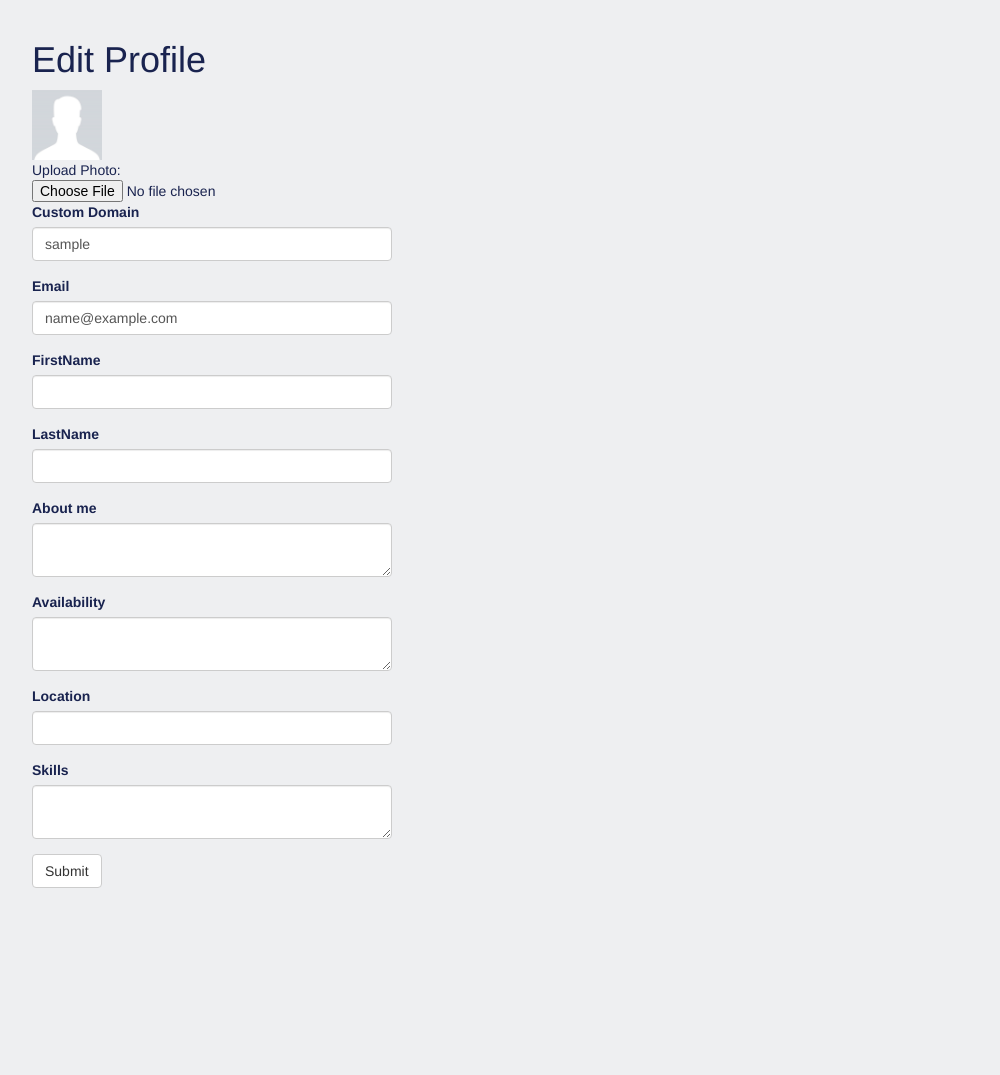
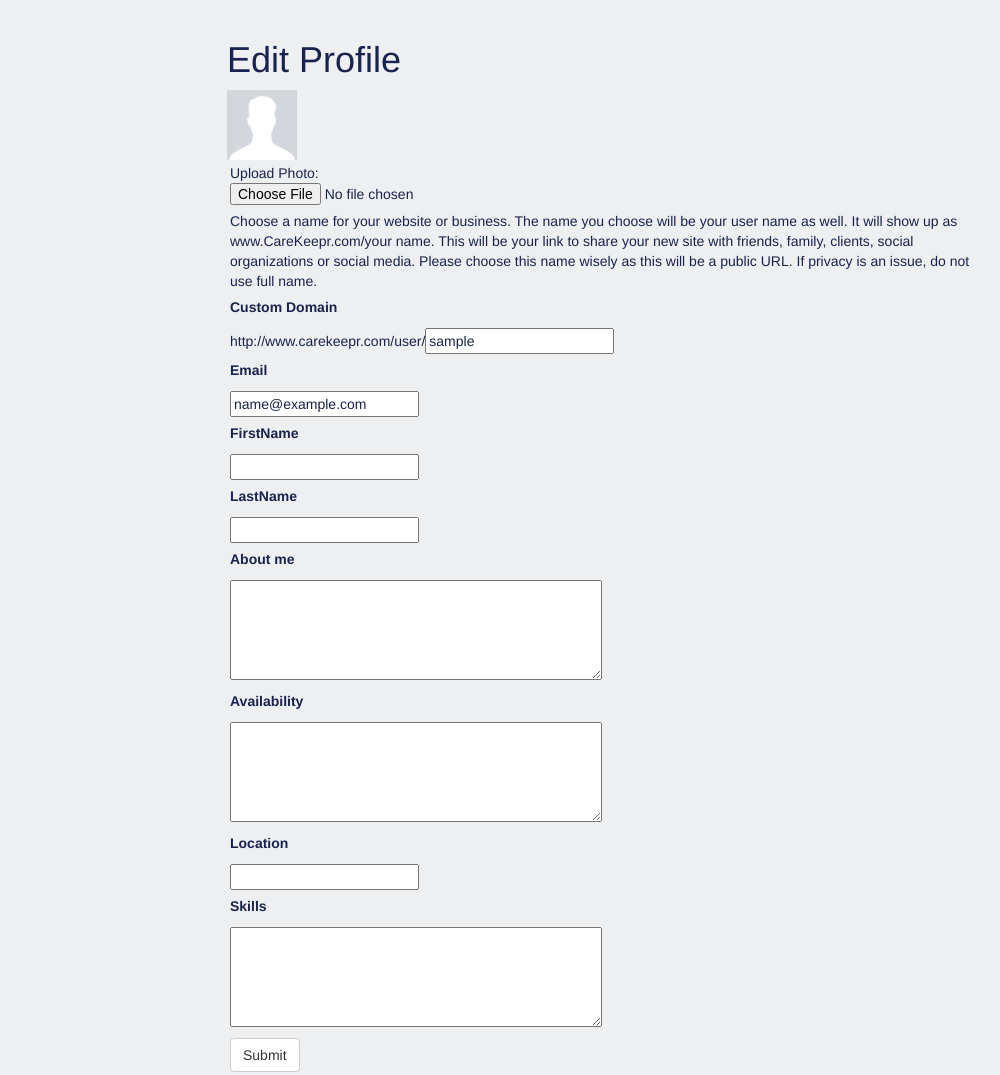
Before and after one commit to startupsandcode/flask-tutorial, a Flask app: page /edit_profile in a window 1280 px wide. Shown: the part 52-1127 px from the top of the page, without its empty margins (38-1038 px from the left). Before the commit the page ends 940 px from the top, so only its background shows below. Run offline with Flask 2, Linux system fonts and the light colour scheme; the visitor is signed in with stand-in values (Sample User, id 1); data comes from the database, SQL or seed files in the repository; both versions use the stored data as it was after the commit; some libraries are stand-ins or nearby versions.

Commit message:
updated profile

```diff
--- a/app/static/css/main.scss.css
+++ b/app/static/css/main.scss.css
@@ -33,3 +33,10 @@ body {
 .careseeker {
   background-image: url("/static/img/caregiver.jpg");
   background-size: cover; }
+
+.profile div {
+  padding: 3px; }
+
+.profile textarea {
+  width: 50%;
+  height: 100px; }
--- a/app/templates/edit_profile.html
+++ b/app/templates/edit_profile.html
@@ -1,16 +1,29 @@
 {% extends "layout.html" %}
 {% import 'bootstrap/wtf.html' as wtf %}
 {% block app_content %}
-    <h1>Edit Profile</h1>
-    <div class="row">
-        <div class="col-md-4">
-            {% if photo %}
+<div class="row">
+        <div class="col-md-offset-2 col-md-8 profile">
+                <h1>Edit Profile</h1>
+                {% if photo %}
             <img class="profile-sm" id="preview" src="{{ photo }}" />
             {% else %}
             <img class='profile-sm' id="preview" src="{{ url_for('static', filename='img/default-image.jpg') }}" />
             {% endif %}
             <div>Upload Photo: <input type=file id="photo" name=photo></div>
-            {{ wtf.quick_form(form) }}
+            <form action="" method="post" class="form" role="form" _lpchecked="1">
+                <div class="description">
+                    Choose a name for your website or business. The name you choose will be your user name as well. It will show up as www.CareKeepr.com/your name. This will be your link to share your new site with friends, family, clients, social organizations or social media. Please choose this name wisely as this will be a public URL. If privacy is an issue, do not use full name.
+                </div>
+                <div>{{ form.username.label }}</div><div>http://www.carekeepr.com/user/{{ form.username(class="form_control") }}</div>
+                <div>{{ form.email.label }}</div><div>{{ form.email(class="form_control") }}</div>
+                <div>{{ form.firstName.label }}</div><div>{{ form.firstName(class="form_control") }}</div>
+                <div>{{ form.lastName.label }}</div><div>{{ form.lastName(class="form_control") }}</div>
+                <div>{{ form.about_me.label }}</div><div>{{ form.about_me(class="form_control") }}</div>
+                <div>{{ form.availability.label }}</div><div>{{ form.availability(class="form_control") }}</div>
+                <div>{{ form.location.label }}</div><div>{{ form.location(class="form_control") }}</div>
+                <div>{{ form.skills.label }}</div><div>{{ form.skills(class="form_control") }}</div>
+                <div> {{ form.submit(class="btn btn-default") }}</div>
+            </form>
         </div>
     </div>
 {% endblock %}
```
Also changed, not shown: app/static/scss/main.scss (+10 -0 lines), app.db.
